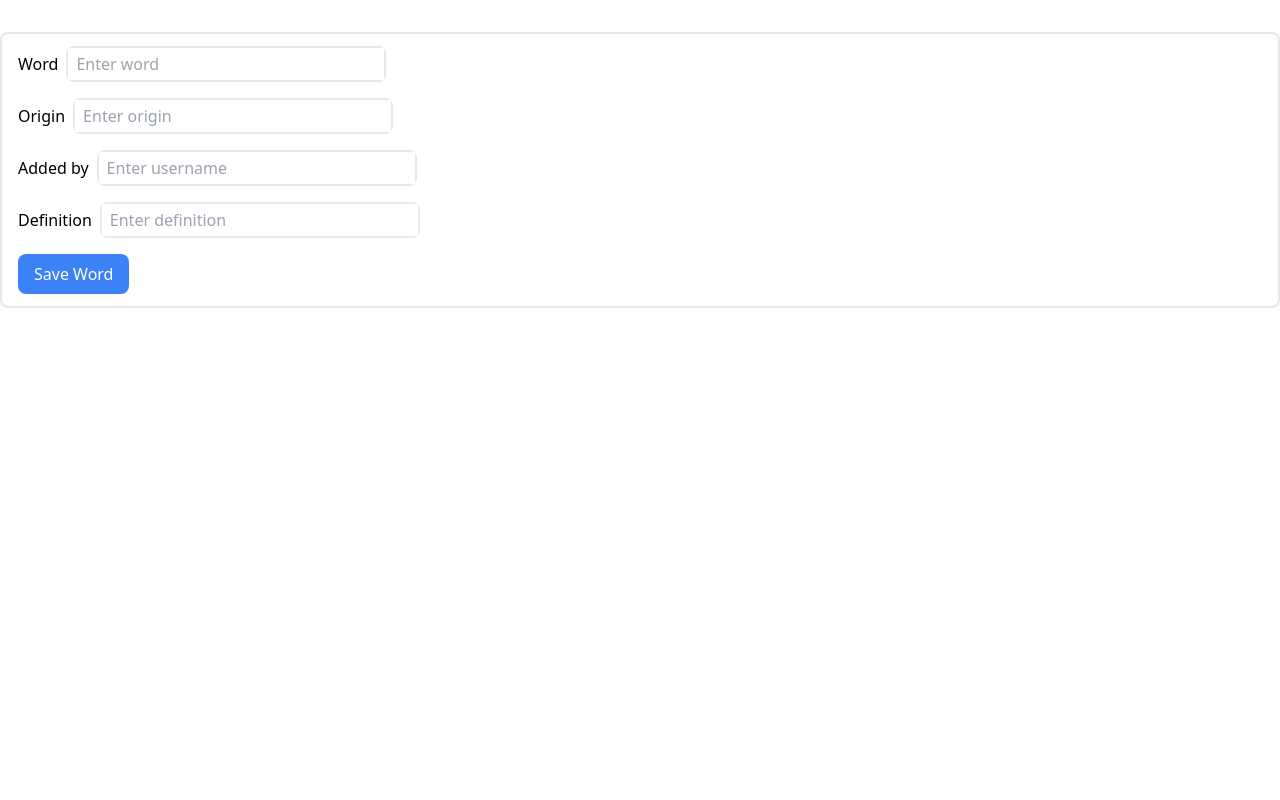
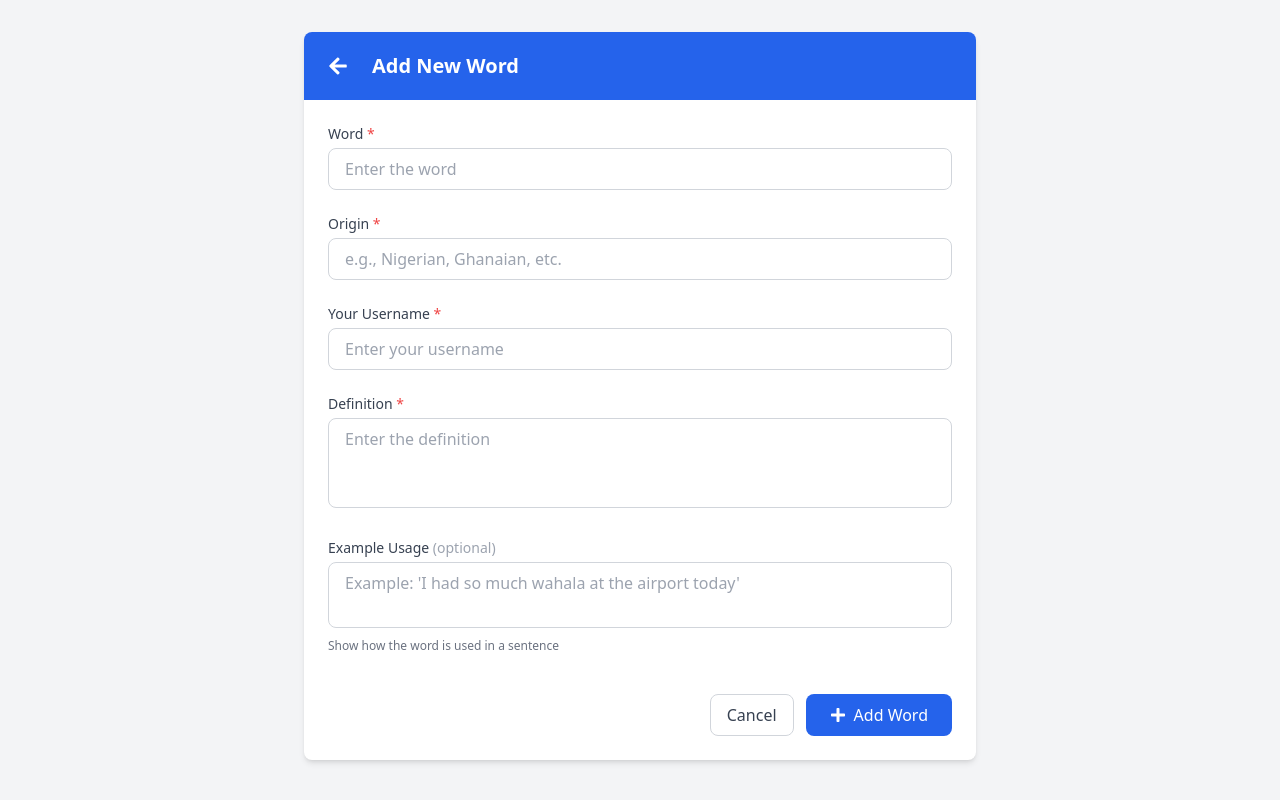
Before and after one commit to jibril04Afaa/african-urban-dict, a React (Create React App) app in the folder frontend/: page /new-word in a window 1280 px wide. Built offline with nearby package versions, Linux system fonts and the light colour scheme.

Commit message:
Revamp NewWord form UI and add state management
Refactored the NewWord component to use React state for form data, improved accessibility, and enhanced UI with Tailwind CSS and react-icons. Added controlled inputs, validation, and better navigation for a more user-friendly experience.

```diff
--- a/frontend/src/components/NewWord.jsx
+++ b/frontend/src/components/NewWord.jsx
@@ -1,63 +1,161 @@
-import React from 'react'
-import { useNavigate } from 'react-router-dom'
+import React, { useState } from 'react';
+import { useNavigate } from 'react-router-dom';
+import { FaArrowLeft, FaPlus } from 'react-icons/fa';
+
 const NewWord = () => {
-  const navigate = useNavigate()
+  const navigate = useNavigate();
+  const [formData, setFormData] = useState({
+    word: '',
+    origin: '',
+    username: '',
+    definition: '',
+    example: ''
+  });
+
+  const handleChange = (e) => {
+    const { name, value } = e.target;
+    setFormData(prev => ({
+      ...prev,
+      [name]: value
+    }));
+  };
+
+  const handleSubmit = (e) => {
+    e.preventDefault();
+    // TODO: Add form submission logic here
+    console.log('Form submitted:', formData);
+    navigate('/');
+  };
+
   return (
+    <div className="min-h-screen bg-gray-100 py-8 px-4">
+      <div className="max-w-2xl mx-auto">
+        <div className="bg-white rounded-lg shadow-md overflow-hidden">
+          {/* Header */}
+          <div className="bg-blue-600 text-white p-4 flex items-center">
+            <button
+              onClick={() => navigate(-1)}
+              className="mr-4 p-2 rounded-full hover:bg-blue-700 transition-colors"
+              aria-label="Go back"
+            >
+              <FaArrowLeft className="w-5 h-5" />
+            </button>
+            <h1 className="text-xl font-semibold">Add New Word</h1>
+          </div>
 
-    <>
-      <div>
-        <div>
-          <div>
-            {/* New Word Container */}
-            <div className='pt-8'>
-              <div className='border-2 pl-4 pr-4 pt-3 pb-3 rounded-lg'>
-                {/* Word Title */}
-                <div className='flex items-center gap-2'>
-                  <p>Word</p>
-                  <div className='border-2 rounded-lg w-80'>
-                    <input type="text" placeholder='Enter word' className='w-full pl-2 pr-2 pt-1 pb-1' />
-                  </div>
-                </div>
-                {/* Origin */}
-                <div className='flex items-center gap-2 mt-4'>
-                  <p>Origin</p>
-                  <div className='border-2 rounded-lg w-80'>
-                    <input type="text" placeholder='Enter origin' className='w-full pl-2 pr-2 pt-1 pb-1' />
-                  </div>
-                </div>
-
-                {/* Added by */}
-                <div className='flex items-center gap-2 mt-4'>
-                  <p>Added by</p>
-                  <div className='border-2 rounded-lg w-80'>
-                    <input type="text" placeholder='Enter username' className='w-full pl-2 pr-2 pt-1 pb-1' />
-                  </div>
-                </div>
-
-                {/* Word Definition */}
-                <div className='flex items-center gap-2 mt-4'>
-                  <p>Definition</p>
-                  <div className='border-2 rounded-lg w-80'>
-                    <input type="text" placeholder='Enter definition' className='w-full pl-2 pr-2 pt-1 pb-1' />
-                  </div>
-                </div>
-
-                <div className='pt-4'>
-                  <button onClick={() => {navigate('/')}}
-                  className='bg-blue-500 text-white px-4 py-2 rounded-lg'>Save Word</button>
-                </div>
-
+          {/* Form */}
+          <form onSubmit={handleSubmit} className="p-6">
+            <div className="space-y-6">
+              {/* Word */}
+              <div>
+                <label htmlFor="word" className="block text-sm font-medium text-gray-700 mb-1">
+                  Word <span className="text-red-500">*</span>
+                </label>
+                <input
+                  type="text"
+                  id="word"
+                  name="word"
+                  value={formData.word}
+                  onChange={handleChange}
+                  placeholder="Enter the word"
+                  className="w-full px-4 py-2 border border-gray-300 rounded-lg focus:ring-2 focus:ring-blue-500 focus:border-blue-500 transition-all"
+                  required
+                />
               </div>
 
+              {/* Origin */}
+              <div>
+                <label htmlFor="origin" className="block text-sm font-medium text-gray-700 mb-1">
+                  Origin <span className="text-red-500">*</span>
+                </label>
+                <input
+                  type="text"
+                  id="origin"
+                  name="origin"
+                  value={formData.origin}
+                  onChange={handleChange}
+                  placeholder="e.g., Nigerian, Ghanaian, etc."
+                  className="w-full px-4 py-2 border border-gray-300 rounded-lg focus:ring-2 focus:ring-blue-500 focus:border-blue-500 transition-all"
+                  required
+                />
+              </div>
 
+              {/* Username */}
+              <div>
+                <label htmlFor="username" className="block text-sm font-medium text-gray-700 mb-1">
+                  Your Username <span className="text-red-500">*</span>
+                </label>
+                <input
+                  type="text"
+                  id="username"
+                  name="username"
+                  value={formData.username}
+                  onChange={handleChange}
+                  placeholder="Enter your username"
+                  className="w-full px-4 py-2 border border-gray-300 rounded-lg focus:ring-2 focus:ring-blue-500 focus:border-blue-500 transition-all"
+                  required
+                />
+              </div>
+
+              {/* Definition */}
+              <div>
+                <label htmlFor="definition" className="block text-sm font-medium text-gray-700 mb-1">
+                  Definition <span className="text-red-500">*</span>
+                </label>
+                <textarea
+                  id="definition"
+                  name="definition"
+                  value={formData.definition}
+                  onChange={handleChange}
+                  rows="3"
+                  placeholder="Enter the definition"
+                  className="w-full px-4 py-2 border border-gray-300 rounded-lg focus:ring-2 focus:ring-blue-500 focus:border-blue-500 transition-all resize-none"
+                  required
+                ></textarea>
+              </div>
+
+              {/* Example Usage */}
+              <div>
+                <label htmlFor="example" className="block text-sm font-medium text-gray-700 mb-1">
+                  Example Usage <span className="text-gray-400">(optional)</span>
+                </label>
+                <textarea
+                  id="example"
+                  name="example"
+                  value={formData.example}
+                  onChange={handleChange}
+                  rows="2"
+                  placeholder="Example: 'I had so much wahala at the airport today'"
+                  className="w-full px-4 py-2 border border-gray-300 rounded-lg focus:ring-2 focus:ring-blue-500 focus:border-blue-500 transition-all resize-none"
+                ></textarea>
+                <p className="mt-1 text-xs text-gray-500">
+                  Show how the word is used in a sentence
+                </p>
+              </div>
+
+              {/* Form Actions */}
+              <div className="flex justify-end space-x-3 pt-4">
+                <button
+                  type="button"
+                  onClick={() => navigate(-1)}
+                  className="px-4 py-2 border border-gray-300 rounded-lg text-gray-700 hover:bg-gray-50 transition-colors"
+                >
+                  Cancel
+                </button>
+                <button
+                  type="submit"
+                  className="px-6 py-2 bg-blue-600 text-white rounded-lg hover:bg-blue-700 transition-colors flex items-center"
+                >
+                  <FaPlus className="mr-2" />
+                  Add Word
+                </button>
+              </div>
             </div>
-
-
-          </div>
+          </form>
         </div>
       </div>
-    </>
-  )
-}
+    </div>
+  );
+};
 
-export default NewWord
+export default NewWord;
```
